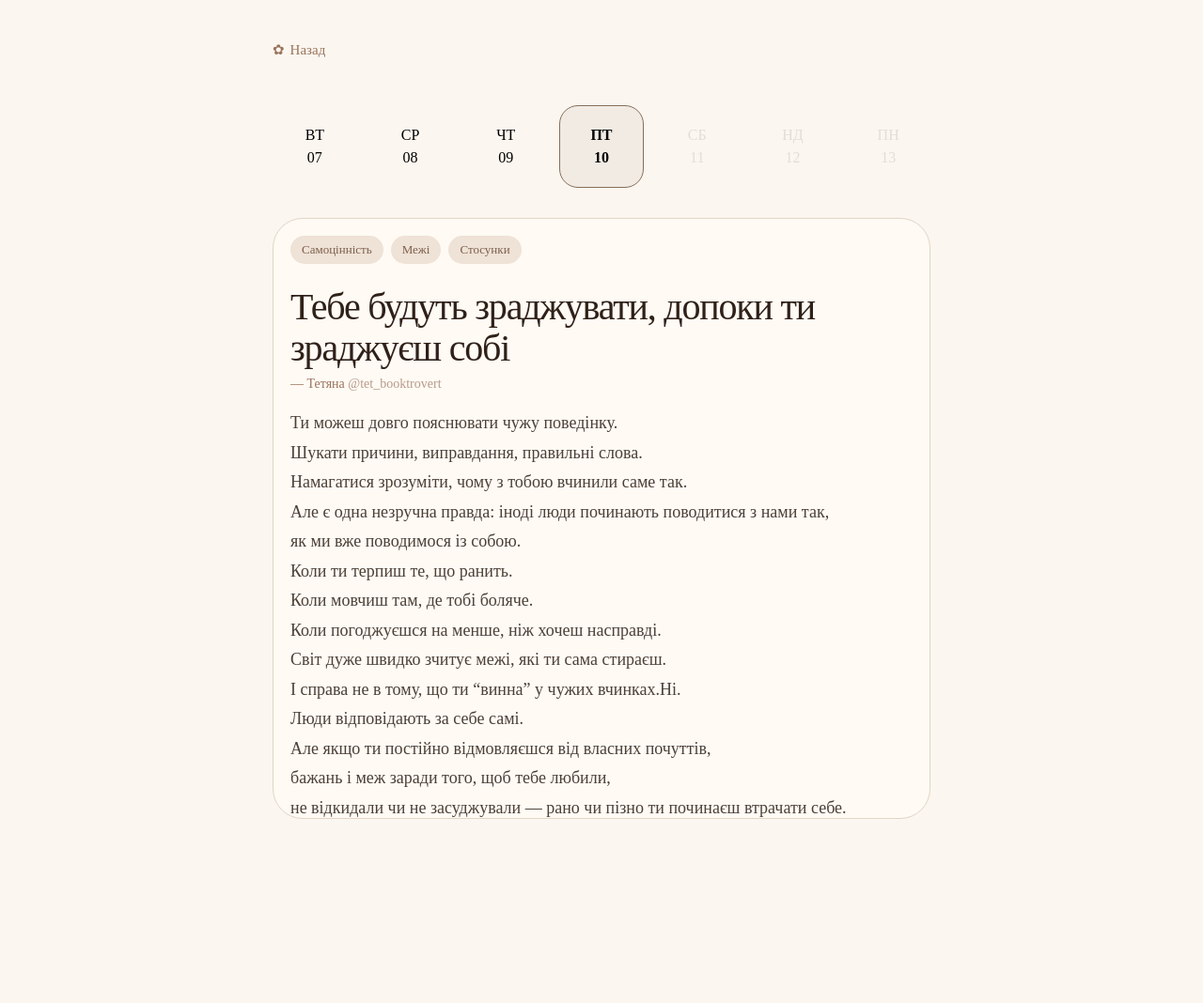
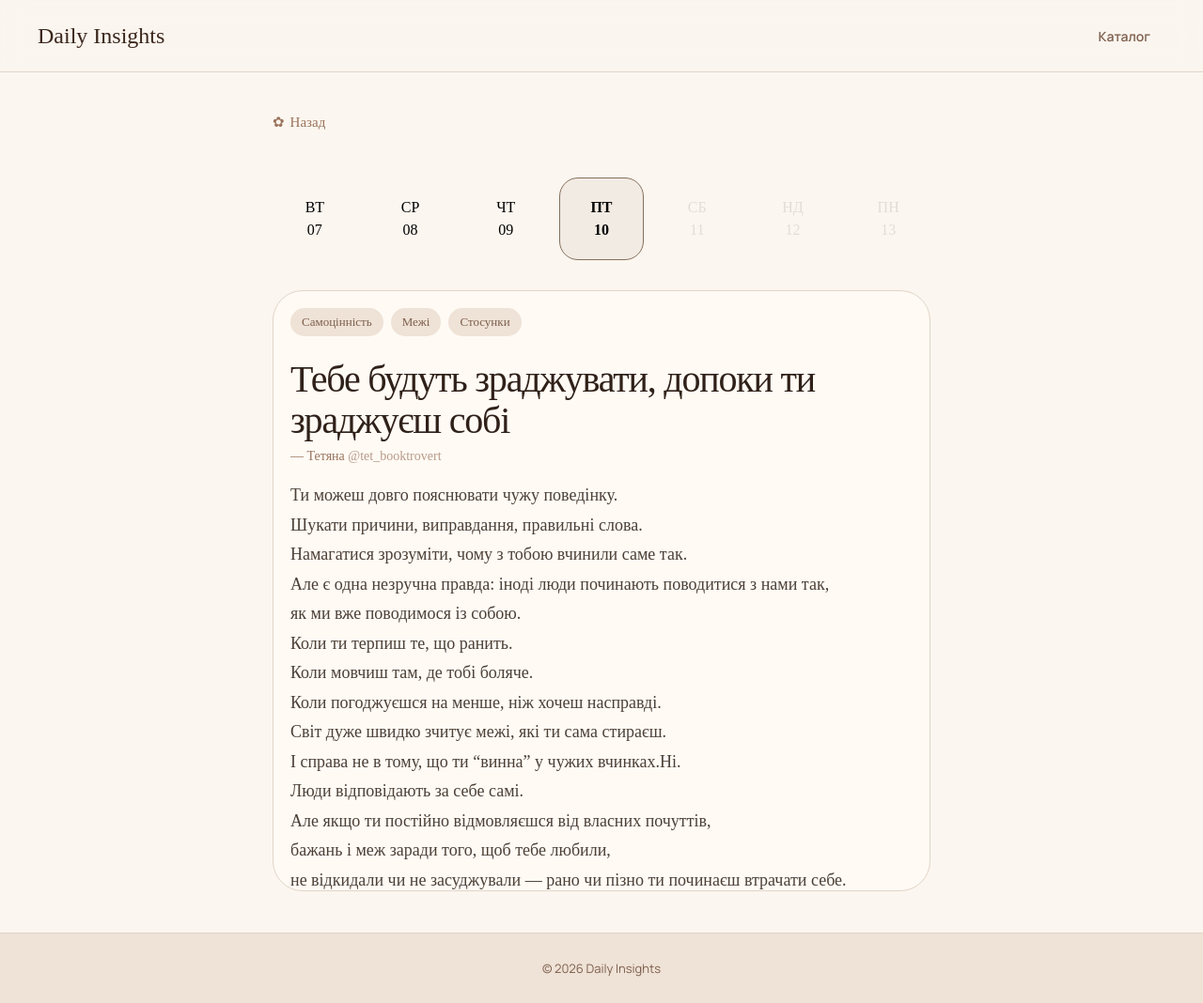
Before and after one commit to TetianaShch/daily-insights, a React (Vite) app: page /insight/1 in a window 1280 px wide. Shown: the whole page at 94% size. Before the commit the page ends 916 px from the top, so only its background shows below. Built offline with nearby package versions, Linux system fonts and the light colour scheme; no server answers; the database is empty.

Commit message:
feat: add shared layout with header and footer

```diff
--- a/src/App.tsx
+++ b/src/App.tsx
@@ -1,6 +1,6 @@
 import "./App.css";
 import { Routes, Route } from "react-router-dom";
-
+import Layout from "./components/Layout/Layout";
 import ScrollToTop from "./components/ScrollToTop/ScrollToTop";
 
 import WelcomePage from "./pages/WelcomePage/WelcomePage";
@@ -10,17 +10,19 @@ import { insights } from "./data/insights/index";
 
 function App() {
   return (
-    <main className="app">
+    <>
       <ScrollToTop />
       <Routes>
+        <Route element={<Layout />}>
           <Route path="/" element={<WelcomePage />} />
           <Route
             path="/insights"
             element={<InsightCatalog insights={insights} />}
           />
           <Route path="/insight/:id" element={<InsightPage />} />
+        </Route>
       </Routes>
-    </main>
+    </>
   );
 }
 
--- /dev/null
+++ b/src/components/Layout/Footer/Footer.module.css
@@ -0,0 +1,15 @@
+.footer {
+  padding: 28px 20px;
+
+  background-color: var(--color-surface-soft);
+  border-top: 1px solid var(--color-border);
+}
+
+.copyright {
+  margin: 0;
+
+  color: var(--color-text-muted);
+  font-family: "Manrope", sans-serif;
+  font-size: 13px;
+  text-align: center;
+}
--- /dev/null
+++ b/src/components/Layout/Footer/Footer.tsx
@@ -0,0 +1,13 @@
+import styles from "./Footer.module.css";
+
+const Footer = () => {
+  const currentYear = new Date().getFullYear();
+
+  return (
+    <footer className={styles.footer}>
+      <p className={styles.copyright}>© {currentYear} Daily Insights</p>
+    </footer>
+  );
+};
+
+export default Footer;
--- /dev/null
+++ b/src/components/Layout/Header/Header.module.css
@@ -0,0 +1,95 @@
+.header {
+  position: sticky;
+  top: 0;
+  z-index: 10;
+
+  background-color: rgb(251 246 239 / 90%);
+  border-bottom: 1px solid var(--color-border);
+  backdrop-filter: blur(12px);
+}
+
+.container {
+  width: min(100% - 40px, 1200px);
+  min-height: 76px;
+  margin: 0 auto;
+
+  display: flex;
+  align-items: center;
+  justify-content: space-between;
+  gap: 32px;
+}
+
+.logo {
+  color: var(--color-accent-dark);
+  font-family: var(--font-title);
+  font-size: 24px;
+  line-height: 1;
+  text-decoration: none;
+
+  transition:
+    color var(--transition-fast),
+    transform var(--transition-fast);
+}
+
+.logo:hover {
+  color: var(--color-accent);
+  transform: translateY(-2px);
+}
+
+.navigation {
+  display: flex;
+  align-items: center;
+  gap: 8px;
+}
+
+.link {
+  padding: 10px 16px;
+
+  color: var(--color-text-muted);
+  font-family: "Manrope", sans-serif;
+  font-size: 14px;
+  font-weight: 600;
+  text-decoration: none;
+
+  border-radius: var(--radius-pill);
+
+  transition:
+    color var(--transition-fast),
+    background-color var(--transition-fast);
+}
+
+.link:hover {
+  color: var(--color-accent-dark);
+  background-color: var(--color-surface-soft);
+}
+
+.active {
+  color: var(--color-surface);
+  background-color: var(--color-accent-dark);
+}
+
+.active:hover {
+  color: var(--color-surface);
+  background-color: var(--color-accent-dark);
+}
+
+@media (max-width: 600px) {
+  .container {
+    width: min(100% - 24px, 1200px);
+    min-height: 68px;
+    gap: 12px;
+  }
+
+  .logo {
+    font-size: 20px;
+  }
+
+  .navigation {
+    gap: 2px;
+  }
+
+  .link {
+    padding: 8px 10px;
+    font-size: 12px;
+  }
+}
--- /dev/null
+++ b/src/components/Layout/Header/Header.tsx
@@ -0,0 +1,26 @@
+import { NavLink } from "react-router-dom";
+import styles from "./Header.module.css";
+
+const Header = () => {
+  return (
+    <header className={styles.header}>
+      <div className={styles.container}>
+        <NavLink to="/" className={styles.logo}>
+          Daily Insights
+        </NavLink>
+        <nav className={styles.navigation}>
+          <NavLink
+            to="/insights"
+            className={({ isActive }) =>
+              `${styles.link} ${isActive ? styles.active : ""}`
+            }
+          >
+            Каталог
+          </NavLink>
+        </nav>
+      </div>
+    </header>
+  );
+};
+
+export default Header;
--- /dev/null
+++ b/src/components/Layout/Layout.tsx
@@ -0,0 +1,19 @@
+import { Outlet } from "react-router-dom";
+import Header from "./Header/Header";
+import Footer from "./Footer/Footer";
+
+const Layout = () => {
+  return (
+    <>
+      <Header />
+
+      <main className="app">
+        <Outlet />
+      </main>
+
+      <Footer />
+    </>
+  );
+};
+
+export default Layout;
```
Also changed, not shown: src/components/Layout/Layout.module.css (added). Lines whose indentation alone changed are shown as unchanged.
